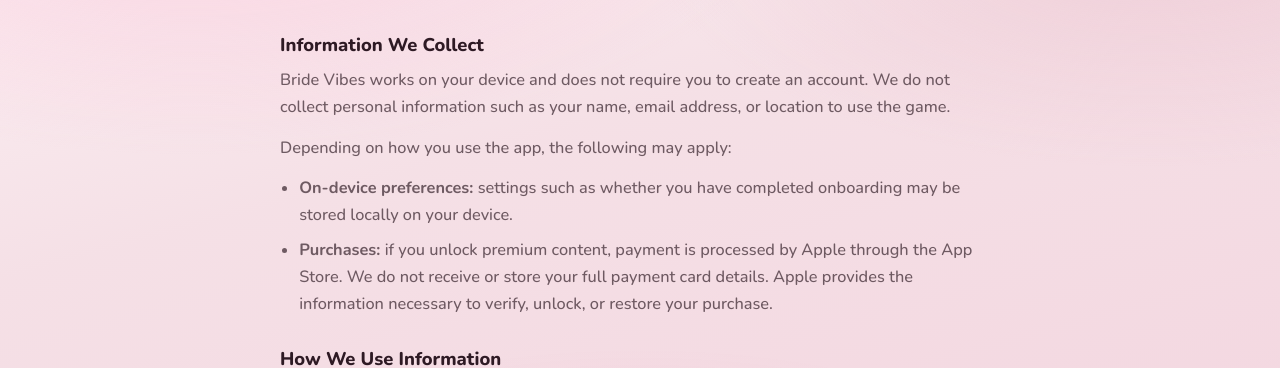
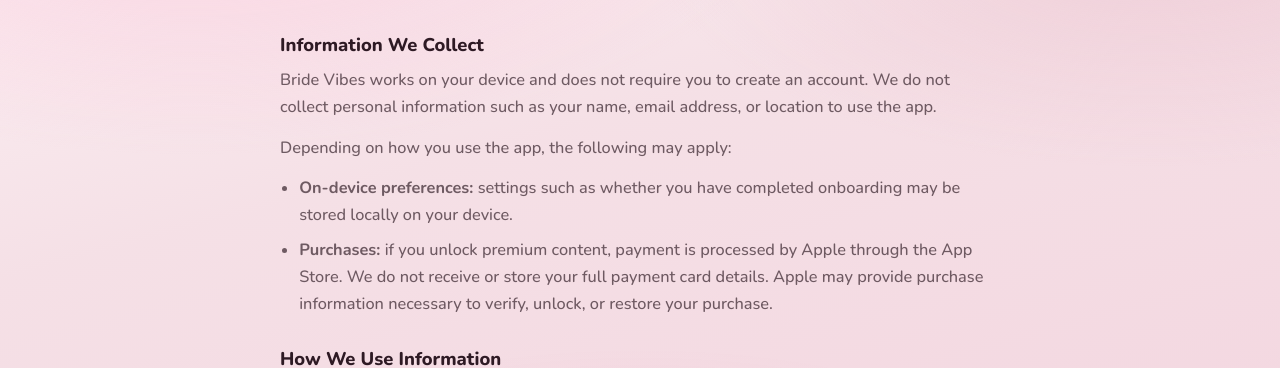
Before and after one commit to zberbergy/bridevibes, a plain HTML site: page privacy.html in a window 1280 px wide. Shown: the part 233-601 px from the top of the page. Drawn offline with nearby package versions, Linux system fonts and the light colour scheme.

Commit message:
Update privacy.html

```diff
--- a/privacy.html
+++ b/privacy.html
@@ -34,7 +34,7 @@
         <p>
           Bride Vibes works on your device and does not require you to create an
           account. We do not collect personal information such as your name,
-          email address, or location to use the game.
+          email address, or location to use the app.
         </p>
         <p>Depending on how you use the app, the following may apply:</p>
         <ul>
@@ -45,8 +45,8 @@
           <li>
             <strong>Purchases:</strong> if you unlock premium content, payment
             is processed by Apple through the App Store. We do not receive or
-            store your full payment card details. Apple provides the information
-            necessary to verify, unlock, or restore your purchase.
+            store your full payment card details. Apple may provide purchase
+            information necessary to verify, unlock, or restore your purchase.
           </li>
         </ul>
 
```
